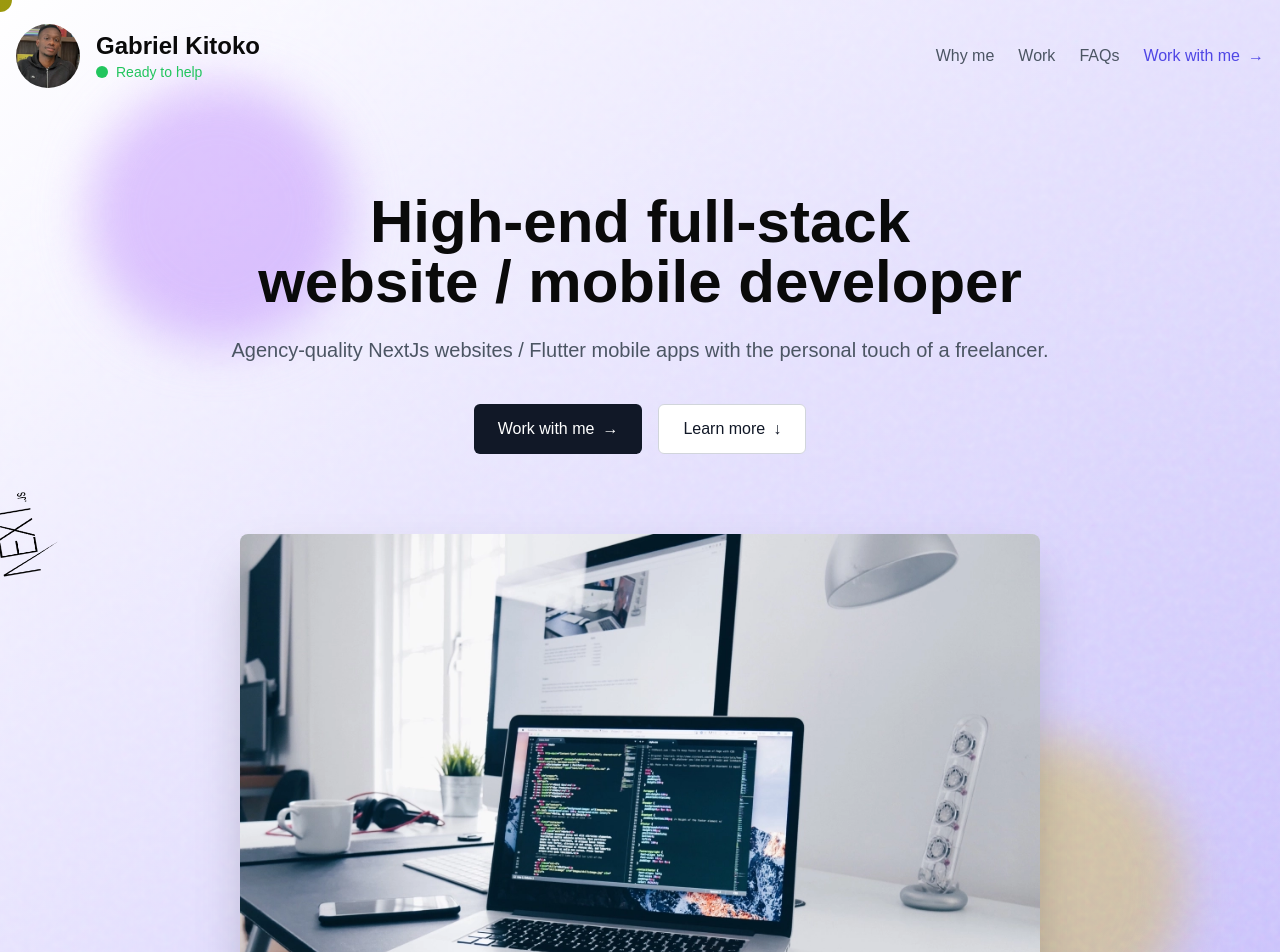
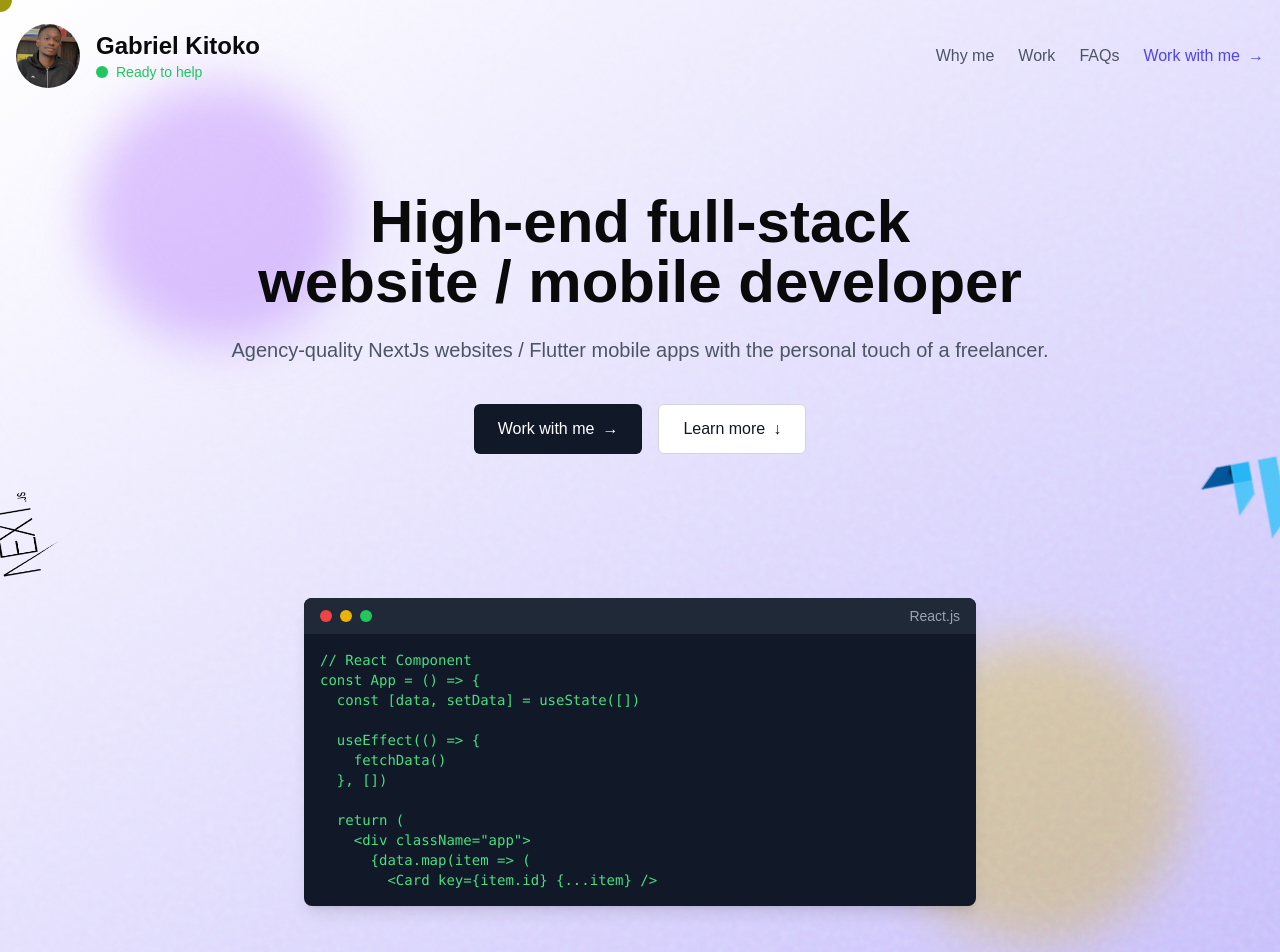
Before and after one commit to gabrielontech/portfolio_new, a Next.js app: page / in a window 1280 px wide. Shown: the top 952 px of the page. Built offline with nearby package versions, Linux system fonts and the light colour scheme.

Commit message:
fix frontPage

```diff
--- /dev/null
+++ b/components/animatedCode/animatedCode.tsx
@@ -0,0 +1,97 @@
+"use client";
+
+import React, { useState, useEffect, useCallback } from "react";
+import { motion } from "framer-motion";
+
+const codeSnippets = [
+  `// React Component
+const App = () => {
+  const [data, setData] = useState([])
+
+  useEffect(() => {
+    fetchData()
+  }, [])
+
+  return (
+    <div className="app">
+      {data.map(item => (
+        <Card key={item.id} {...item} />
+      ))}
+    </div>
+  )
+}`,
+  `// Flutter Widget
+class FlutterApp extends StatelessWidget {
+  @override
+  Widget build(BuildContext context) {
+    return MaterialApp(
+      home: Scaffold(
+        appBar: AppBar(
+          title: Text('My Flutter App'),
+        ),
+        body: Center(
+          child: Text('Hello, World!'),
+        ),
+      ),
+    );
+  }
+}`,
+];
+
+export default function AnimatedCodeEditor() {
+  const [currentSnippet, setCurrentSnippet] = useState(0);
+  const [displayedCode, setDisplayedCode] = useState("");
+  const [isTyping, setIsTyping] = useState(true);
+
+  const typeCode = useCallback(() => {
+    let charIndex = 0;
+    const snippet = codeSnippets[currentSnippet];
+
+    const typingInterval = setInterval(() => {
+      if (charIndex < snippet.length) {
+        setDisplayedCode(snippet.substring(0, charIndex + 1));
+        charIndex++;
+      } else {
+        clearInterval(typingInterval);
+        setIsTyping(false);
+        setTimeout(() => {
+          setCurrentSnippet((prev) => (prev + 1) % codeSnippets.length);
+          setDisplayedCode("");
+          setIsTyping(true);
+        }, 2000);
+      }
+    }, 30);
+
+    return () => clearInterval(typingInterval);
+  }, [currentSnippet]);
+
+  useEffect(() => {
+    if (isTyping) {
+      const cleanupTyping = typeCode();
+      return cleanupTyping;
+    }
+  }, [typeCode, isTyping]);
+
+  return (
+    <motion.div
+      className="w-full max-w-2xl mx-auto bg-gray-900 rounded-lg shadow-lg overflow-hidden"
+      initial={{ opacity: 0, y: 20 }}
+      animate={{ opacity: 1, y: 0 }}
+      transition={{ duration: 0.5 }}
+    >
+      <div className="flex items-center justify-between px-4 py-2 bg-gray-800">
+        <div className="flex space-x-2">
+          <div className="w-3 h-3 bg-red-500 rounded-full"></div>
+          <div className="w-3 h-3 bg-yellow-500 rounded-full"></div>
+          <div className="w-3 h-3 bg-green-500 rounded-full"></div>
+        </div>
+        <div className="text-sm text-gray-400">
+          {currentSnippet === 0 ? "React.js" : "Flutter"}
+        </div>
+      </div>
+      <pre className="p-4 text-sm text-green-400 font-mono overflow-x-auto whitespace-pre-wrap">
+        <code>{displayedCode}</code>
+      </pre>
+    </motion.div>
+  );
+}
--- a/components/front_page/frontPageSection.tsx
+++ b/components/front_page/frontPageSection.tsx
@@ -9,6 +9,7 @@ import ComputerMockup from "@/public/assets/images/developer.png";
 import GabrielPicture from "@/public/assets/images/gabriel_chill.png";
 import Flutter from "@/public/assets/images/flutter.png";
 import NextJs from "@/public/assets/images/Next-JS.png";
+import AnimatedCodeEditor from "../animatedCode/animatedCode";
 
 interface LandingPageProps {
   whyMeRef: React.RefObject<HTMLDivElement>;
@@ -287,13 +288,6 @@ export default function LandingPage({
 
           {/* Decorative elements */}
           <div className="mt-20 relative">
-            <Image
-              src={ComputerMockup.src}
-              alt="Laptop mockup"
-              width={800}
-              height={500}
-              className="mx-auto rounded-lg shadow-2xl"
-            />
             <motion.img
               src={NextJs.src}
               alt="NextJs"
@@ -310,6 +304,9 @@ export default function LandingPage({
             />
           </div>
         </main>
+        <section className="container mx-auto px-4 py-16">
+          <AnimatedCodeEditor />
+        </section>
       </div>
     </div>
   );
```
